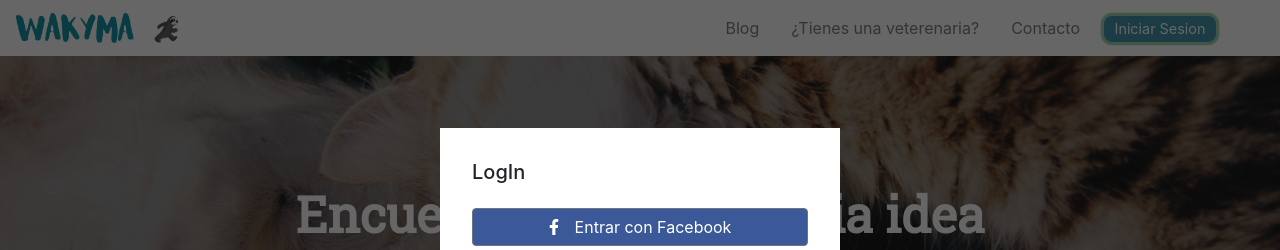
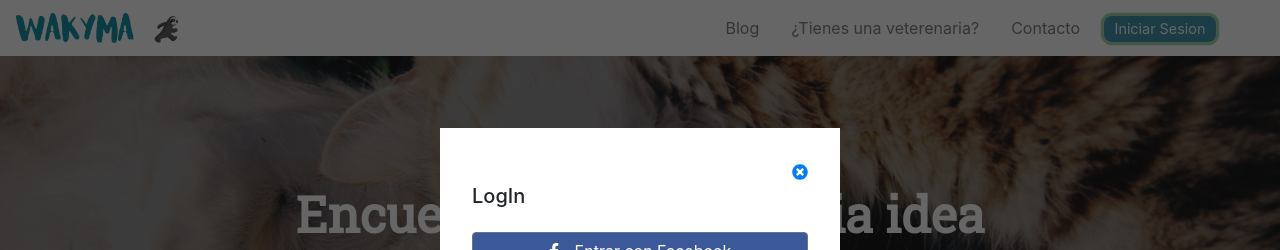
Before and after one commit to DermotBoyle/wakyProject, a React (Create React App) app: page / in a window 1280 px wide. Both pictures are taken after a click on the button "Iniciar Sesion". Shown: the top 250 px of the page. Built offline with nearby package versions, Linux system fonts and the light colour scheme; no server answers; a web font is replaced by a local one.

Commit message:
Close modal click

```diff
--- a/src/layout/modal.css
+++ b/src/layout/modal.css
@@ -58,6 +58,10 @@ button#Registro {
   width: 6em;
 }
 
+div.closeBtn {
+  text-align: end;
+}
+
 div.formwrapper {
   padding: 2em;
   background-color: white;
--- a/src/layout/modal.js
+++ b/src/layout/modal.js
@@ -3,9 +3,11 @@ import "./modal.css";
 import { Button } from "reactstrap";
 import { library } from "@fortawesome/fontawesome-svg-core";
 import { fab } from "@fortawesome/free-brands-svg-icons";
+import { faTimesCircle } from "@fortawesome/free-solid-svg-icons";
+
 import { FontAwesomeIcon } from "@fortawesome/react-fontawesome";
 
-library.add(fab);
+library.add(fab, faTimesCircle);
 
 const Modal = ({
   handleClose,
@@ -13,15 +15,12 @@ const Modal = ({
   children,
   handleChangePassword,
   handleChangeEmail,
-  handleLogin
+  handleLogin,
+  closeClick
 }) => {
   const showHideClassName = show
     ? "myModal display-box"
     : "myModal display-none";
-
-  handleClose = e => {
-    console.log(e.keyCode);
-  };
 
   handleChangeEmail = e => {
     console.log(e.target.value);
@@ -39,12 +38,14 @@ const Modal = ({
   return (
     <div className={showHideClassName} onKeyPress={handleClose}>
       <div className="modalcontainer">
-        <div>
-          <FontAwesomeIcon icon={["times-circle"]} />
-        </div>
+        <div />
         <div className="formwrapper">
-          <FontAwesomeIcon icon="times-circle" />
           <div className="signinContainer">
+            <div className="closeBtn">
+              <a href="#" onClick={closeClick}>
+                <FontAwesomeIcon icon="times-circle" />
+              </a>
+            </div>
             <h5>LogIn</h5>
             <Button className="FacebookBtn">
               <FontAwesomeIcon id="facebookicon" icon={["fab", "facebook-f"]} />
--- a/src/layout/navbar.js
+++ b/src/layout/navbar.js
@@ -11,12 +11,14 @@ import {
 import "./navbar.css";
 import Logo from "../images/logo.png";
 import Modal from "./modal";
+import { EventEmitter } from "events";
 
 export default class NavBar extends React.Component {
   constructor(props) {
     super(props);
     this.show = this.show.bind(this);
     this.toggle = this.toggle.bind(this);
+    this.closeClick = this.closeClick.bind(this);
     this.state = {
       isOpen: false,
       show: false
@@ -30,13 +32,15 @@ export default class NavBar extends React.Component {
     });
   }
 
+  closeClick() {
+    console.log("close");
+    this.setState({
+      show: !this.state.show
+    });
+  }
+
   keyPressed = event => {
-    console.log("something");
-    if (event.keycode === 27) {
-      this.setState({
-        show: this.state.show
-      });
-    }
+    console.log(event.target.value);
   };
 
   toggle() {
@@ -54,6 +58,7 @@ export default class NavBar extends React.Component {
           light
           expand="md"
           style={{ boxShadow: "0 4px 4px -2px rgba(0,0,0,.2)" }}
+          onKeyPress={this.KeyPressed}
         >
           <img src={Logo} width="13%" />
           <NavbarToggler onClick={this.toggle} />
@@ -81,7 +86,11 @@ export default class NavBar extends React.Component {
               >
                 Iniciar Sesion
               </Button>
-              <Modal show={this.state.show} handleClose={this.KeyPressed} />
+              <Modal
+                show={this.state.show}
+                onKeyPress={this.KeyPressed}
+                closeClick={this.closeClick}
+              />
 
               {/* login */}
             </Nav>
```
